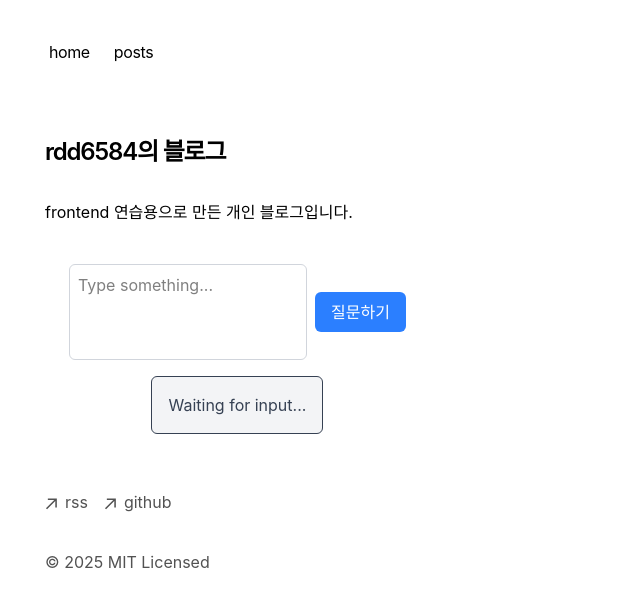
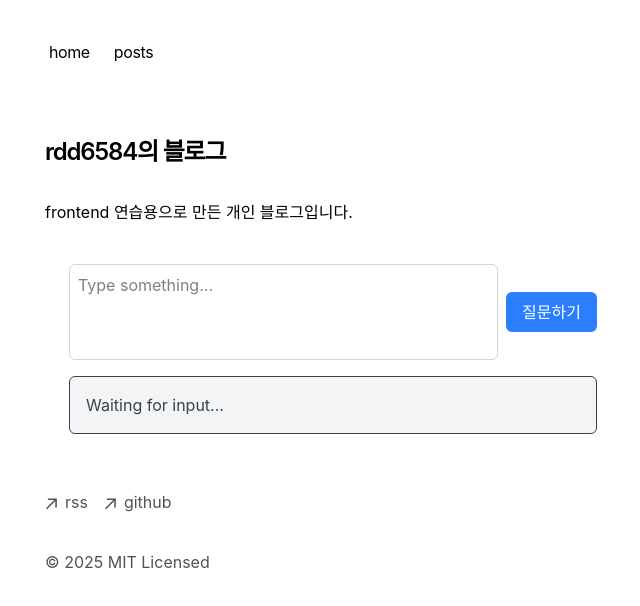
Before and after one commit to rdd6584/ai-blog, a Next.js app: page / in a window 1280 px wide. Shown: the top 606 px of the page, without its empty margins (307-947 px from the left). Built offline with nearby package versions, Linux system fonts and the light colour scheme.

Commit message:
입/출력창이 길이에 따라 너비가 변하지 않도록 수정 Signed-off-by: rdd6584 <rdd573@naver.com>

```diff
--- a/app/components/ai-question.tsx
+++ b/app/components/ai-question.tsx
@@ -18,7 +18,7 @@ const TextInput = ({ onSubmit }) => {
       <textarea
         value={text}
         onChange={(e) => setText(e.target.value)}
-        className="border border-gray-300 p-2 rounded-md focus:outline-none focus:ring-2 focus:ring-blue-500 w-full h-24 resize-none"
+        className="border border-gray-300 p-2 rounded-md focus:outline-none focus:ring-2 focus:ring-blue-500 w-full h-24 resize-none max-w-xl"
         placeholder="Type something..."
       />
       <button
@@ -33,7 +33,7 @@ const TextInput = ({ onSubmit }) => {
 
 const TextResponse = ({ text, loading }) => {
   return (
-    <div className="mt-4 p-4 border rounded-md bg-gray-100 text-gray-700 whitespace-pre-line">
+    <div className="mt-4 p-4 border rounded-md bg-gray-100 text-gray-700 whitespace-pre-line w-full max-w-xl">
       <p>{loading ? "Loading..." : `${text ? `${text}` : "Waiting for input..."}`}</p>
       </div>
   );
@@ -68,7 +68,7 @@ export default function TextInputResponse() {
   }
 
   return (
-    <div className="flex flex-col items-center p-6">
+    <div className="flex flex-col items-center p-6 w-full max-w-xl">
       <TextInput onSubmit={CreateResponse} />
       <TextResponse text={response} loading={loading} />
     </div>
```
